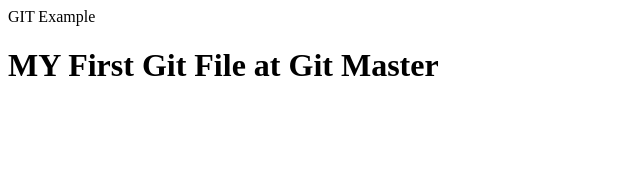
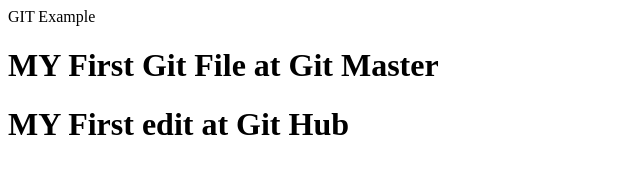
Before and after one commit to GaganGpt/GDMN, a plain HTML site: page index.html in a window 1280 px wide. Shown: the whole page, without its empty margins (0-640 px from the left). Drawn offline with Linux system fonts and the light colour scheme.

Commit message:
Update index.html

```diff
--- a/index.html
+++ b/index.html
@@ -3,5 +3,6 @@
 <head>GIT Example
 <body>
 <h1> MY First Git File at Git Master</h1>
+  <h1> MY First edit at Git Hub</h1>
 </body>
 </html>
```
